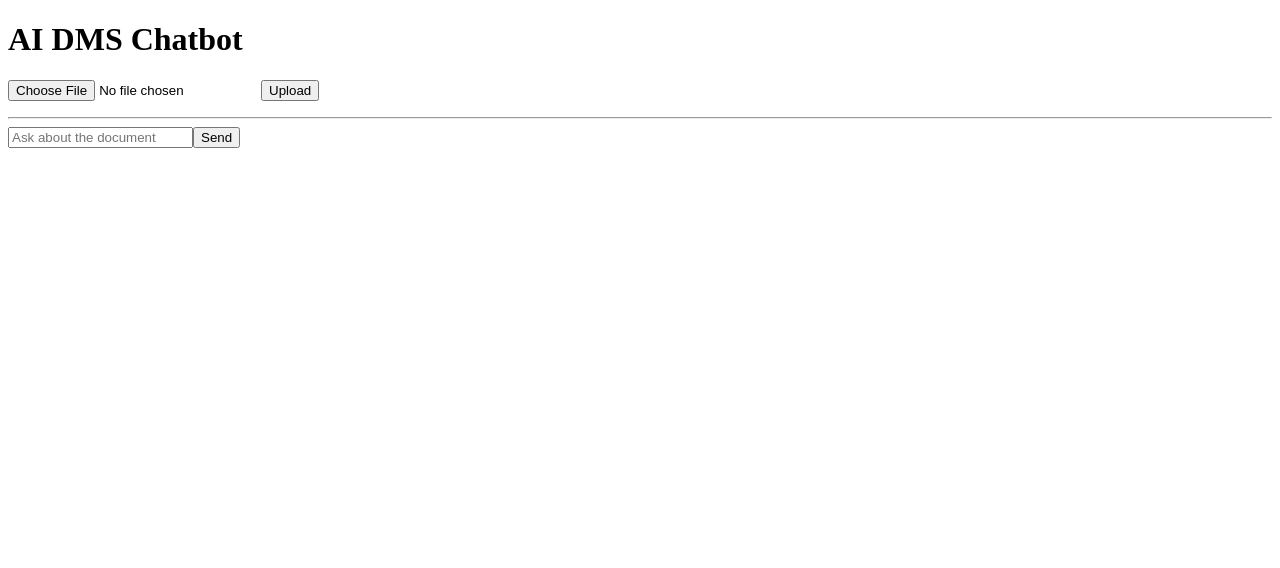
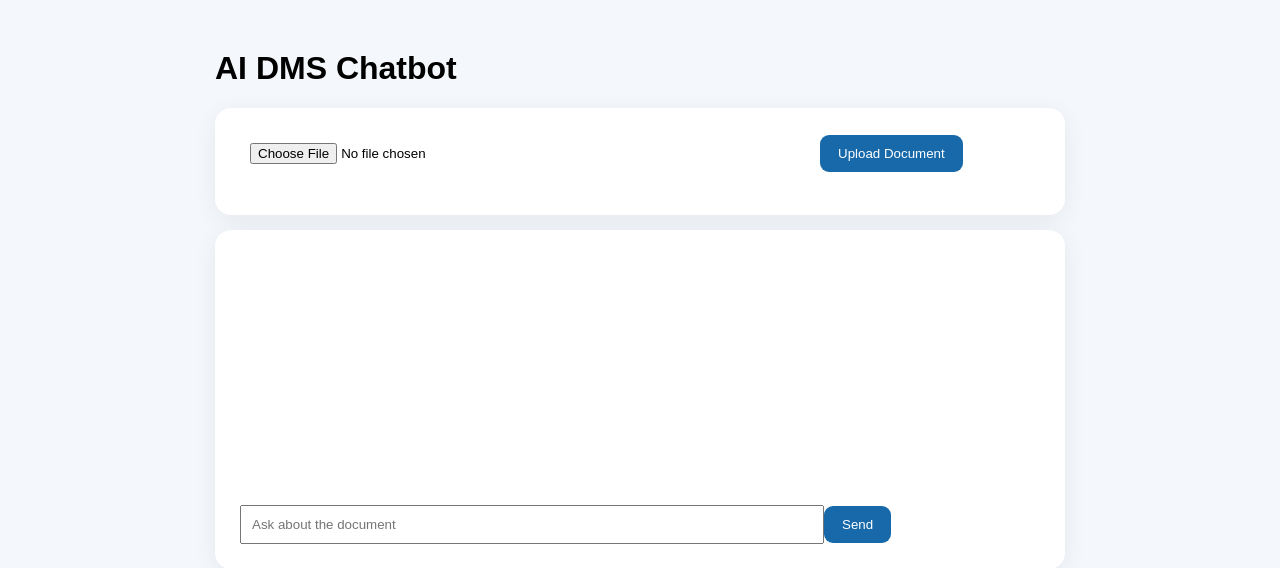
Before and after one commit to shaurya-tiwarii/ai-dms-chatbot, a Flask app: page / in a window 1280 px wide. Shown: the top 568 px of the page. Run offline with Flask 3, Linux system fonts and the light colour scheme.

Commit message:
style the ui

```diff
--- a/app.py
+++ b/app.py
@@ -41,7 +41,6 @@ def index(): return render_template("index.html")
 @app.post("/upload")
 def upload():
     try:
-    # cap extracted text
         text=extract(request.files["document"])[:200000]
         token=os.urandom(16).hex(); DOCS[token]=text
         session["doc_token"]=token; session["history"]=[]
--- a/templates/index.html
+++ b/templates/index.html
@@ -1 +1 @@
-<!doctype html><html><head><meta charset="utf-8"><title>AI DMS Chatbot</title></head><body><h1>AI DMS Chatbot</h1><input id=file type=file accept=".txt,.pdf,.docx"><button onclick=upload()>Upload</button><p id=status></p><hr><div id=chat></div><input id=q placeholder="Ask about the document"><button onclick=send()>Send</button><script>async function upload(){let f=document.getElementById('file').files[0],d=new FormData();d.append('document',f);let r=await fetch('/upload',{method:'POST',body:d}),j=await r.json();document.getElementById('status').textContent=j.ok?'Document loaded.':'Error: '+j.error}async function send(){let q=document.getElementById('q');if(!q.value)return;let box=document.getElementById('chat');box.innerHTML+='<p><b>You:</b> '+q.value+'</p>';let r=await fetch('/chat',{method:'POST',headers:{'Content-Type':'application/json'},body:JSON.stringify({question:q.value})}),j=await r.json();box.innerHTML+='<p><b>AI:</b> '+(j.answer||j.error)+'</p>';q.value=''}</script></body></html>
+<!doctype html><html><head><meta charset="utf-8"><title>AI DMS Chatbot</title><style>body{font-family:Arial;background:#f4f7fb;max-width:850px;margin:50px auto}.box{background:white;padding:25px;border-radius:16px;margin:15px 0;box-shadow:0 5px 25px #0001}button{background:#1769aa;color:white;border:0;padding:11px 18px;border-radius:9px}input{padding:10px;width:70%}#chat{min-height:250px}.msg{padding:12px;margin:8px;border-radius:10px;background:#eef4fa}</style></head><body><h1>AI DMS Chatbot</h1><div class=box><input id=file type=file accept=".txt,.pdf,.docx"><button onclick=upload()>Upload Document</button><p id=status></p></div><div class=box><div id=chat></div><input id=q placeholder="Ask about the document"><button onclick=send()>Send</button></div><script>async function upload(){let f=document.getElementById('file').files[0],d=new FormData();d.append('document',f);let r=await fetch('/upload',{method:'POST',body:d}),j=await r.json();status.textContent=j.ok?'Document loaded.':'Error: '+j.error}async function send(){let q=document.getElementById('q').value;if(!q)return;chat.innerHTML+='<div class=msg><b>You:</b> '+q+'</div>';q=document.getElementById('q');let r=await fetch('/chat',{method:'POST',headers:{'Content-Type':'application/json'},body:JSON.stringify({question:q.value})}),j=await r.json();chat.innerHTML+='<div class=msg><b>AI:</b> '+(j.answer||j.error)+'</div>';q.value=''}</script></body></html>
```
